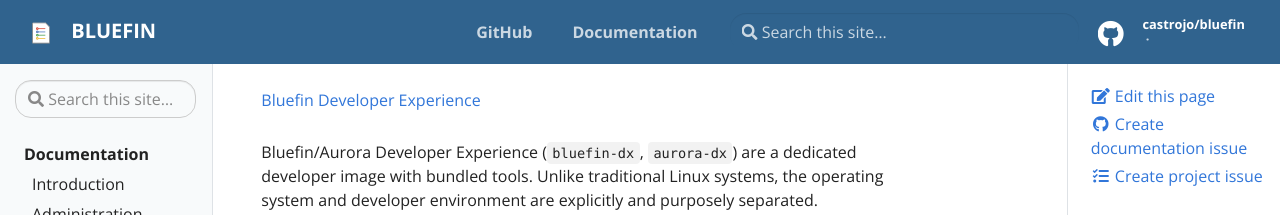
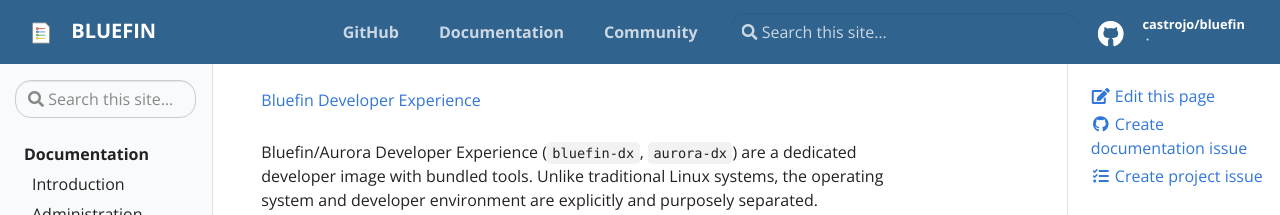
Before and after one commit to ublue-os/bluefin-docs, a Jekyll site: the page built from _docs/bluefin-dx.md, in a window 1280 px wide. Shown: the top 215 px of the page. Built offline with Jekyll 4.4.1, drawn with Linux system fonts in a browser that asks for light colours.

Commit message:
Update navigation.yml

```diff
--- a/_data/navigation.yml
+++ b/_data/navigation.yml
@@ -1,2 +1,4 @@
 - title: Documentation
   url: docs
+- title: Community
+  url: https://universal-blue.discourse.group/
```
